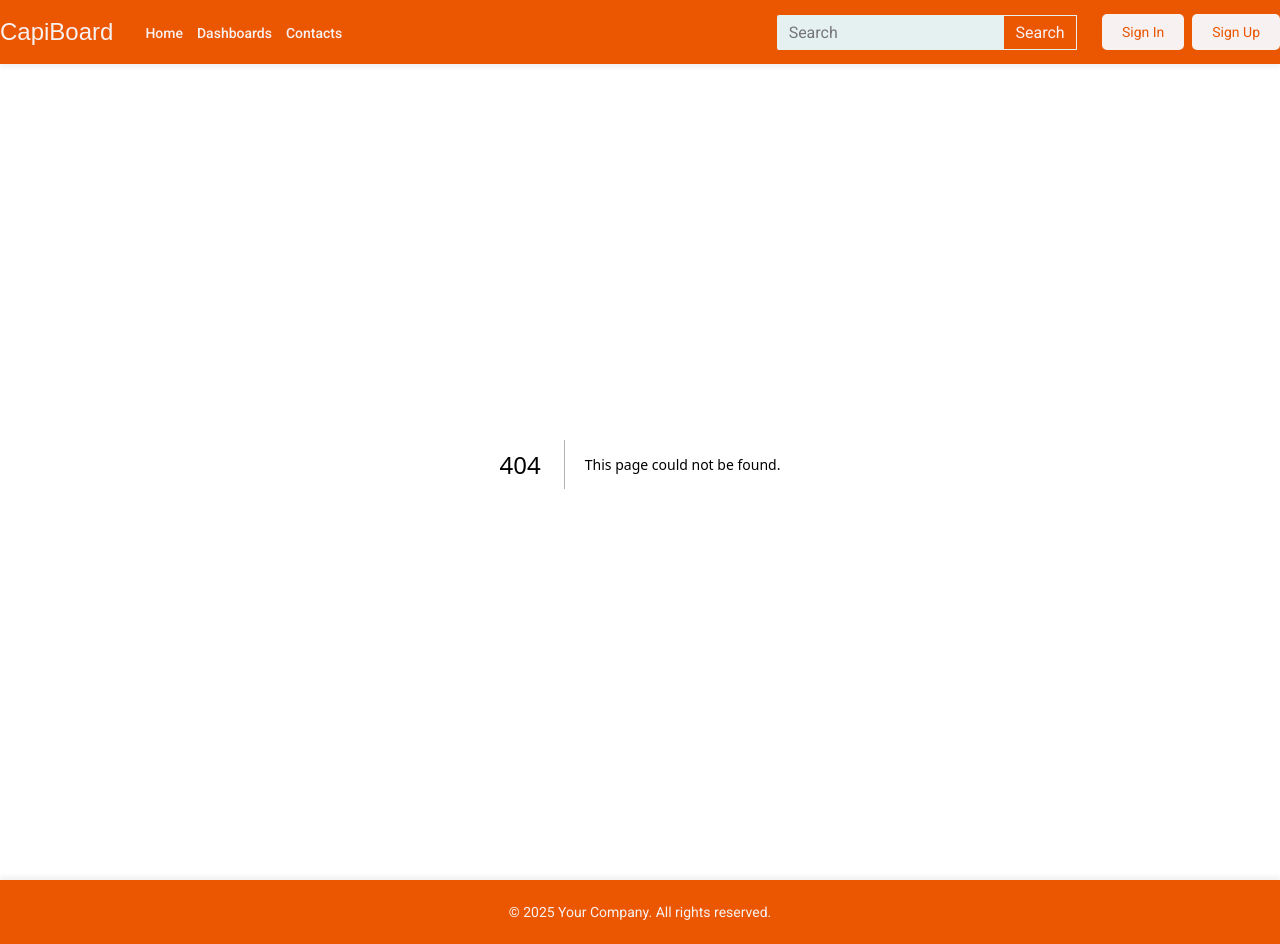
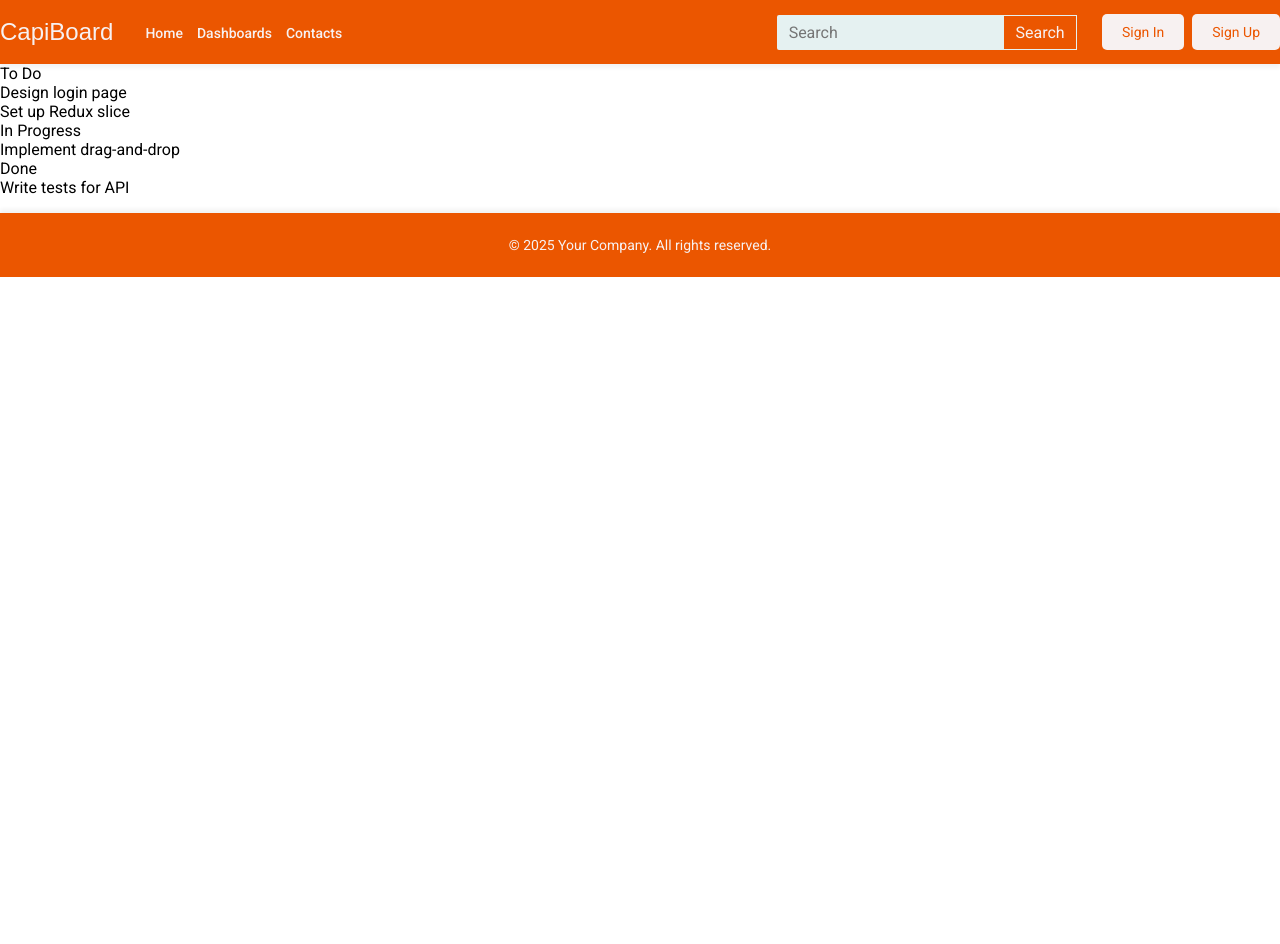
Before and after one commit to kayoshi03/board, a Next.js app: page /dashboards in a window 1280 px wide. Before the commit this address had no page. After the commit the page ends 800 px from the top, so only its background shows below. Built offline with nearby package versions, Linux system fonts and the light colour scheme; a web font is replaced by a local one.

Commit message:
ADD: dnd boards

```diff
--- a/package.json
+++ b/package.json
@@ -9,9 +9,11 @@
     "lint": "eslint"
   },
   "dependencies": {
+    "@hello-pangea/dnd": "^18.0.1",
     "axios": "^1.12.2",
     "next": "15.5.4",
     "react": "19.1.0",
+    "react-beautiful-dnd": "^13.1.1",
     "react-dom": "19.1.0",
     "sass": "^1.93.2",
     "zod": "^4.1.11"
--- /dev/null
+++ b/src/app/dashboards/page.tsx
@@ -0,0 +1,5 @@
+import Dashboards from '@/components/pages/dashboards/Dashboards';
+
+export default function DashboardPage() {
+  return <Dashboards />;
+}
--- /dev/null
+++ b/src/components/blocks/board/Board.tsx
@@ -0,0 +1,132 @@
+"use client";
+import { DragDropContext, Droppable, Draggable, DropResult } from "@hello-pangea/dnd";
+import { useState } from "react";
+
+type Task = {
+  id: string;
+  content: string;
+};
+
+type Column = {
+  id: string;
+  title: string;
+  taskIds: string[];
+};
+
+type BoardData = {
+  tasks: Record<string, Task>;
+  columns: Record<string, Column>;
+  columnOrder: string[];
+};
+
+const initialData: BoardData = {
+  tasks: {
+    "task-1": { id: "task-1", content: "Design login page" },
+    "task-2": { id: "task-2", content: "Set up Redux slice" },
+    "task-3": { id: "task-3", content: "Implement drag-and-drop" },
+    "task-4": { id: "task-4", content: "Write tests for API" },
+  },
+  columns: {
+    "column-1": {
+      id: "column-1",
+      title: "To Do",
+      taskIds: ["task-1", "task-2"],
+    },
+    "column-2": {
+      id: "column-2",
+      title: "In Progress",
+      taskIds: ["task-3"],
+    },
+    "column-3": {
+      id: "column-3",
+      title: "Done",
+      taskIds: ["task-4"],
+    },
+  },
+  columnOrder: ["column-1", "column-2", "column-3"],
+};
+
+export default function Board() {
+  const [data, setData] = useState<BoardData>(initialData);
+
+  const onDragEnd = (result: DropResult) => {
+    const { source, destination, draggableId } = result;
+    if (!destination) return;
+
+    const sourceColumn = data.columns[source.droppableId];
+    const destColumn = data.columns[destination.droppableId];
+
+    if (sourceColumn === destColumn) {
+      const newTaskIds = Array.from(sourceColumn.taskIds);
+      newTaskIds.splice(source.index, 1);
+      newTaskIds.splice(destination.index, 0, draggableId);
+
+      const newColumn = { ...sourceColumn, taskIds: newTaskIds };
+      setData({
+        ...data,
+        columns: {
+          ...data.columns,
+          [newColumn.id]: newColumn,
+        },
+      });
+    } else {
+      const sourceTaskIds = Array.from(sourceColumn.taskIds);
+      sourceTaskIds.splice(source.index, 1);
+
+      const destTaskIds = Array.from(destColumn.taskIds);
+      destTaskIds.splice(destination.index, 0, draggableId);
+
+      const newSource = { ...sourceColumn, taskIds: sourceTaskIds };
+      const newDest = { ...destColumn, taskIds: destTaskIds };
+
+      setData({
+        ...data,
+        columns: {
+          ...data.columns,
+          [newSource.id]: newSource,
+          [newDest.id]: newDest,
+        },
+      });
+    }
+  };
+
+  return (
+    <DragDropContext onDragEnd={onDragEnd}>
+      <div className="flex gap-4 p-4">
+        {data.columnOrder.map((columnId) => {
+          const column = data.columns[columnId];
+          const tasks = column.taskIds.map((taskId) => data.tasks[taskId]);
+
+          return (
+            <Droppable droppableId={column.id} key={column.id}>
+              {(provided) => (
+                <div
+                  ref={provided.innerRef}
+                  {...provided.droppableProps}
+                  className="bg-gray-100 p-4 rounded w-64 min-h-[200px]"
+                >
+                  <h2 className="font-bold mb-2">{column.title}</h2>
+                  {tasks.map((task, index) => (
+                    <Draggable draggableId={task.id} index={index} key={task.id}>
+                      {(provided) => (
+                        <div
+                          ref={provided.innerRef}
+                          {...provided.draggableProps}
+                          {...provided.dragHandleProps}
+                          className="bg-white p-2 mb-2 rounded shadow"
+                        >
+                          {task.content}
+                        </div>
+                      )}
+                    </Draggable>
+                  ))}
+                  {provided.placeholder}
+                </div>
+              )}
+            </Droppable>
+          );
+        })}
+      </div>
+    </DragDropContext>
+  );
+}
--- a/src/components/blocks/header/Header.tsx
+++ b/src/components/blocks/header/Header.tsx
@@ -9,8 +9,8 @@ const Header = () => {
                 <div className="header__inner">
                     <div className="header__logo">CapiBoard</div>
                     <nav>
-                        <a className="header__link" href="#">Home</a>
-                        <a className="header__link" href="#">Dashboards</a>
+                        <a className="header__link" href="/">Home</a>
+                        <a className="header__link" href="/dashboards">Dashboards</a>
                         <a className="header__link" href="#">Contacts</a>
                     </nav>
                     <div className="header__search">
--- a/src/components/blocks/home/heroSection/index.scss
+++ b/src/components/blocks/home/heroSection/index.scss
@@ -5,13 +5,13 @@
     display: flex;
     gap: 16px;
     &__image {
-        width: 40%;
+        width: 42%;
         height: 100%;
         background-color: #ffb400;
         border-radius: 12px;
     }
     &__text {
-        width: 60%;
+        width: 58%;
         height: 100%;
         background-color: #ffda6a;
         border-radius: 12px;
--- /dev/null
+++ b/src/components/pages/dashboards/Dashboards.tsx
@@ -0,0 +1,11 @@
+import Board from "@/components/blocks/board/Board";
+
+const Dashboards = () => {
+    return (
+        <div>
+            <Board/>
+        </div>
+    )
+}
+
+export default Dashboards;
```
Also changed, not shown: 1 other file (tests, documents, lock files or other folders).
